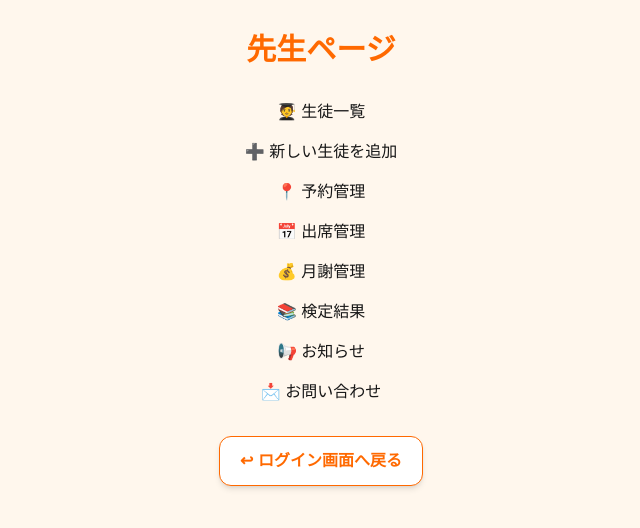
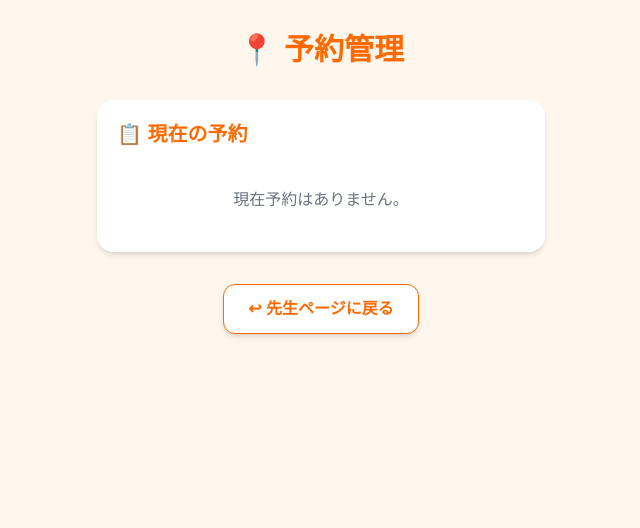
Before and after one commit to Nanoka0717/raise_soroban, a Next.js app: page /teacher/reservation in a window 1280 px wide. Shown: the top 528 px of the page, without its empty margins (319-959 px from the left). Built offline with nearby package versions, Linux system fonts and the light colour scheme.

Commit message:
fix teacher reservation page

```diff
--- a/src/app/teacher/home/page.tsx
+++ b/src/app/teacher/home/page.tsx
@@ -2,6 +2,16 @@
 
 import { useEffect, useState } from "react";
 import Link from "next/link";
+
+type ReservationChange = {
+  id: number;
+  name: string;
+  grade: string;
+  changeFrom: string;
+  changeTo: string;
+  time: string;
+  read: boolean;
+};
 
 type Contact = {
   id: number;
@@ -12,11 +22,23 @@ type Contact = {
 };
 
 export default function Page() {
+  const [hasNewReservation, setHasNewReservation] = useState(false);
   const [hasNewContact, setHasNewContact] = useState(false);
-  const [hasNewReservation, setHasNewReservation] = useState(false);
 
-  // お問い合わせの新着を確認
-  const checkNewContact = () => {
+  useEffect(() => {
+    const checkNotifications = () => {
+      // 予約変更の新着
+      const reservationChanges: ReservationChange[] = JSON.parse(
+        localStorage.getItem("reservationChanges") || "[]"
+      );
+
+      const unreadReservation = reservationChanges.some(
+        (change) => change.read === false
+      );
+
+      setHasNewReservation(unreadReservation);
+
+      // お問い合わせの新着
       const contacts: Contact[] = JSON.parse(
         localStorage.getItem("contacts") || "[]"
       );
@@ -25,28 +47,17 @@ export default function Page() {
         localStorage.getItem("teacherReadContactIds") || "[]"
       );
 
-    const unread = contacts.some(
+      const unreadContact = contacts.some(
         (contact) => !readIds.includes(contact.id)
       );
 
-    setHasNewContact(unread);
+      setHasNewContact(unreadContact);
     };
 
-  // 予約変更の新着を確認
-  const checkNewReservation = () => {
-    const unread =
-      localStorage.getItem("reservationChangeUnread") === "true";
-
-    setHasNewReservation(unread);
-  };
-
-  useEffect(() => {
-    checkNewContact();
-    checkNewReservation();
+    checkNotifications();
 
     const handleFocus = () => {
-      checkNewContact();
-      checkNewReservation();
+      checkNotifications();
     };
 
     window.addEventListener("focus", handleFocus);
@@ -88,9 +99,7 @@ export default function Page() {
             href="/teacher/reservation"
             className="flex items-center justify-center gap-3 text-center"
           >
-            <span>
-              📍 予約管理
-            </span>
+            <span>📍 予約管理</span>
 
             {hasNewReservation && (
               <span className="rounded-full bg-red-500 px-3 py-1 text-sm font-bold text-white">
@@ -136,9 +145,7 @@ export default function Page() {
             href="/teacher/contact"
             className="flex items-center justify-center gap-3 text-center"
           >
-            <span>
-              📩 お問い合わせ
-            </span>
+            <span>📩 お問い合わせ</span>
 
             {hasNewContact && (
               <span className="rounded-full bg-red-500 px-3 py-1 text-sm font-bold text-white">
@@ -149,12 +156,14 @@ export default function Page() {
 
           {/* ログイン画面へ戻る */}
           <div className="mt-8 text-center">
+
             <Link
               href="/"
               className="inline-block rounded-xl border border-orange-500 bg-white px-5 py-3 font-bold text-orange-500 shadow-md"
             >
               ↩︎ ログイン画面へ戻る
             </Link>
+
           </div>
 
         </div>
--- a/src/app/teacher/reservation/page.tsx
+++ b/src/app/teacher/reservation/page.tsx
@@ -2,6 +2,14 @@
 
 import { useEffect, useState } from "react";
 import Link from "next/link";
+
+type Reservation = {
+  name: string;
+  phone?: string;
+  grade: string;
+  day: string[];
+  time: string;
+};
 
 type ReservationChange = {
   id: number;
@@ -14,132 +22,191 @@ type ReservationChange = {
 };
 
 export default function Page() {
-  const [hasNewReservation, setHasNewReservation] =
-    useState(false);
+  const [reservations, setReservations] = useState<Reservation[]>([]);
+  const [reservationChanges, setReservationChanges] = useState<
+    ReservationChange[]
+  >([]);
 
   useEffect(() => {
-    const checkNewReservation = () => {
-      const savedChanges: ReservationChange[] =
-        JSON.parse(
+    // 予約一覧を読み込む
+    const savedReservations: Reservation[] = JSON.parse(
+      localStorage.getItem("reservations") || "[]"
+    );
+
+    setReservations(savedReservations);
+
+    // 予約変更を読み込む
+    const savedChanges: ReservationChange[] = JSON.parse(
       localStorage.getItem("reservationChanges") || "[]"
     );
 
-      const unread = savedChanges.some(
-        (change) => change.read === false
+    // 表示する
+    setReservationChanges(savedChanges);
+
+    // 予約管理ページを開いたので既読にする
+    const readChanges = savedChanges.map((change) => ({
+      ...change,
+      read: true,
+    }));
+
+    localStorage.setItem(
+      "reservationChanges",
+      JSON.stringify(readChanges)
     );
 
-      setHasNewReservation(unread);
-    };
+    // 画面上も既読状態にする
+    setReservationChanges(readChanges);
 
-    // 最初に確認
-    checkNewReservation();
-
-    // ページに戻ってきたときに確認
-    const handleFocus = () => {
-      checkNewReservation();
-    };
-
-    window.addEventListener("focus", handleFocus);
-
-    return () => {
-      window.removeEventListener("focus", handleFocus);
-    };
+    // 先生ページの新着表示も消す
+    localStorage.setItem(
+      "reservationChangeUnread",
+      "false"
+    );
   }, []);
 
   return (
-    <main className="min-h-screen w-full bg-orange-50 px-4 py-8">
+    <main className="min-h-screen bg-orange-50 px-4 py-8">
+
       <div className="mx-auto w-full max-w-md">
 
+        {/* タイトル */}
         <h1 className="mb-8 text-center text-3xl font-bold text-orange-500">
-          先生ページ
+          📍 予約管理
         </h1>
 
-        <div className="space-y-4">
+        {/* 予約変更のお知らせ */}
+        {reservationChanges.length > 0 && (
+          <div className="mb-8 rounded-2xl bg-white p-5 shadow-md">
 
-          {/* 生徒一覧 */}
-          <a
-            href="/teacher/students"
-            className="flex justify-center text-center"
+            <h2 className="mb-5 text-xl font-bold text-orange-500">
+              🔔 予約変更
+            </h2>
+
+            <div className="space-y-5">
+
+              {reservationChanges.map((change) => (
+                <div
+                  key={change.id}
+                  className="rounded-xl border border-orange-200 p-4"
                 >
-            🧑‍🎓 生徒一覧
-          </a>
 
-          {/* 新しい生徒を追加 */}
-          <a
-            href="/students/new"
-            className="flex justify-center text-center"
-          >
-            ➕ 新しい生徒を追加
-          </a>
+                  <div className="mb-3 flex items-center justify-between">
 
-          {/* 予約管理 */}
-          <Link
-            href="/teacher/reservation"
-            className="flex items-center justify-center gap-3 text-center"
-          >
-            <span>
-              📍 予約管理
-            </span>
+                    <p className="text-lg font-bold">
+                      {change.name}さん
+                    </p>
 
-            {hasNewReservation && (
+                    {!change.read && (
                       <span className="rounded-full bg-red-500 px-3 py-1 text-sm font-bold text-white">
                         新着
                       </span>
                     )}
+
+                  </div>
+
+                  <p className="mb-2">
+                    <span className="font-bold">
+                      学年：
+                    </span>
+                    {change.grade}
+                  </p>
+
+                  <p className="mb-2">
+                    <span className="font-bold">
+                      変更日：
+                    </span>
+                    {change.changeFrom}
+                    {" → "}
+                    {change.changeTo}
+                  </p>
+
+                  <p>
+                    <span className="font-bold">
+                      変更授業時間：
+                    </span>
+                    {change.time}
+                  </p>
+
+                </div>
+              ))}
+
+            </div>
+          </div>
+        )}
+
+        {/* 現在の予約 */}
+        <div className="rounded-2xl bg-white p-5 shadow-md">
+
+          <h2 className="mb-5 text-xl font-bold text-orange-500">
+            📋 現在の予約
+          </h2>
+
+          {reservations.length === 0 ? (
+
+            <p className="py-5 text-center text-gray-500">
+              現在予約はありません。
+            </p>
+
+          ) : (
+
+            <div className="space-y-5">
+
+              {reservations.map((reservation, index) => (
+
+                <div
+                  key={index}
+                  className="rounded-xl border border-gray-200 p-4"
+                >
+
+                  <p className="mb-2 text-lg font-bold">
+                    {reservation.name}さん
+                  </p>
+
+                  <p className="mb-2">
+                    <span className="font-bold">
+                      学年：
+                    </span>
+                    {reservation.grade}
+                  </p>
+
+                  <p className="mb-2">
+                    <span className="font-bold">
+                      曜日：
+                    </span>
+                    {reservation.day.join("・")}
+                  </p>
+
+                  <p>
+                    <span className="font-bold">
+                      授業時間：
+                    </span>
+                    {reservation.time}
+                  </p>
+
+                </div>
+
+              ))}
+
+            </div>
+
+          )}
+
+        </div>
+
+        {/* 戻る */}
+        <div className="mt-8 text-center">
+
+          <Link
+            href="/teacher/home"
+            className="inline-block rounded-xl border border-orange-500 bg-white px-6 py-3 font-bold text-orange-500 shadow-md"
+          >
+            ↩︎ 先生ページに戻る
           </Link>
 
-          {/* 出席管理 */}
-          <Link
-            href="/teacher/attendance"
-            className="flex justify-center text-center"
-          >
-            📅 出席管理
-          </Link>
-
-          {/* 月謝管理 */}
-          <a
-            href="/teacher/tuition"
-            className="flex justify-center text-center"
-          >
-            💰 月謝管理
-          </a>
-
-          {/* 検定結果 */}
-          <a
-            href="/teacher/exam"
-            className="flex justify-center text-center"
-          >
-            📚 検定結果
-          </a>
-
-          {/* お知らせ */}
-          <a
-            href="/teacher/notice"
-            className="flex justify-center text-center"
-          >
-            📢 お知らせ
-          </a>
-
-          {/* お問い合わせ */}
-          <Link
-            href="/teacher/contact"
-            className="flex justify-center text-center"
-          >
-            📩 お問い合わせ
-          </Link>
-
-          {/* ログイン画面へ戻る */}
-          <div className="mt-8 text-center">
-            <Link
-              href="/"
-              className="inline-block rounded-xl border border-orange-500 bg-white px-5 py-3 font-bold text-orange-500 shadow-md"
-            >
-              ↩︎ ログイン画面へ戻る
-            </Link>
         </div>
 
       </div>
-      </div>
+
     </main>
   );
 }
```
Lines whose indentation alone changed are shown as unchanged.
